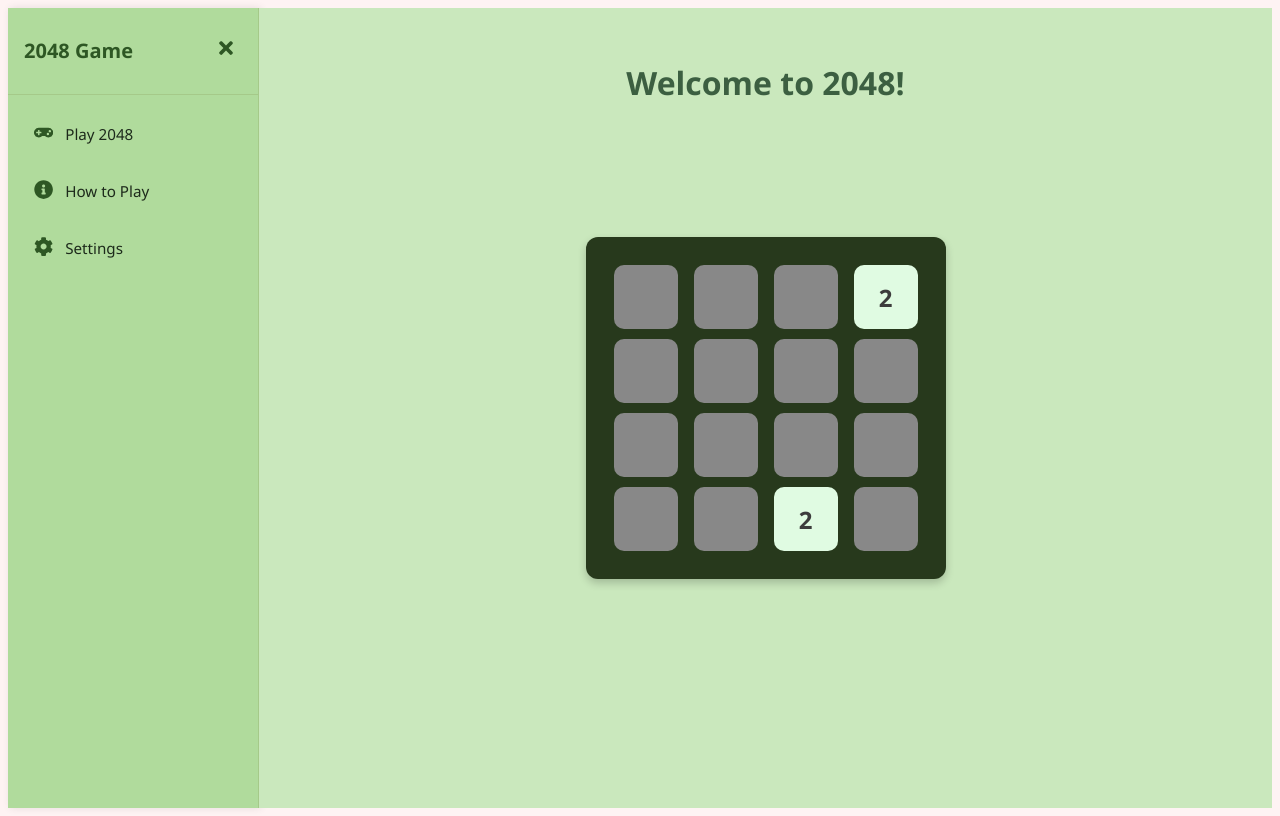
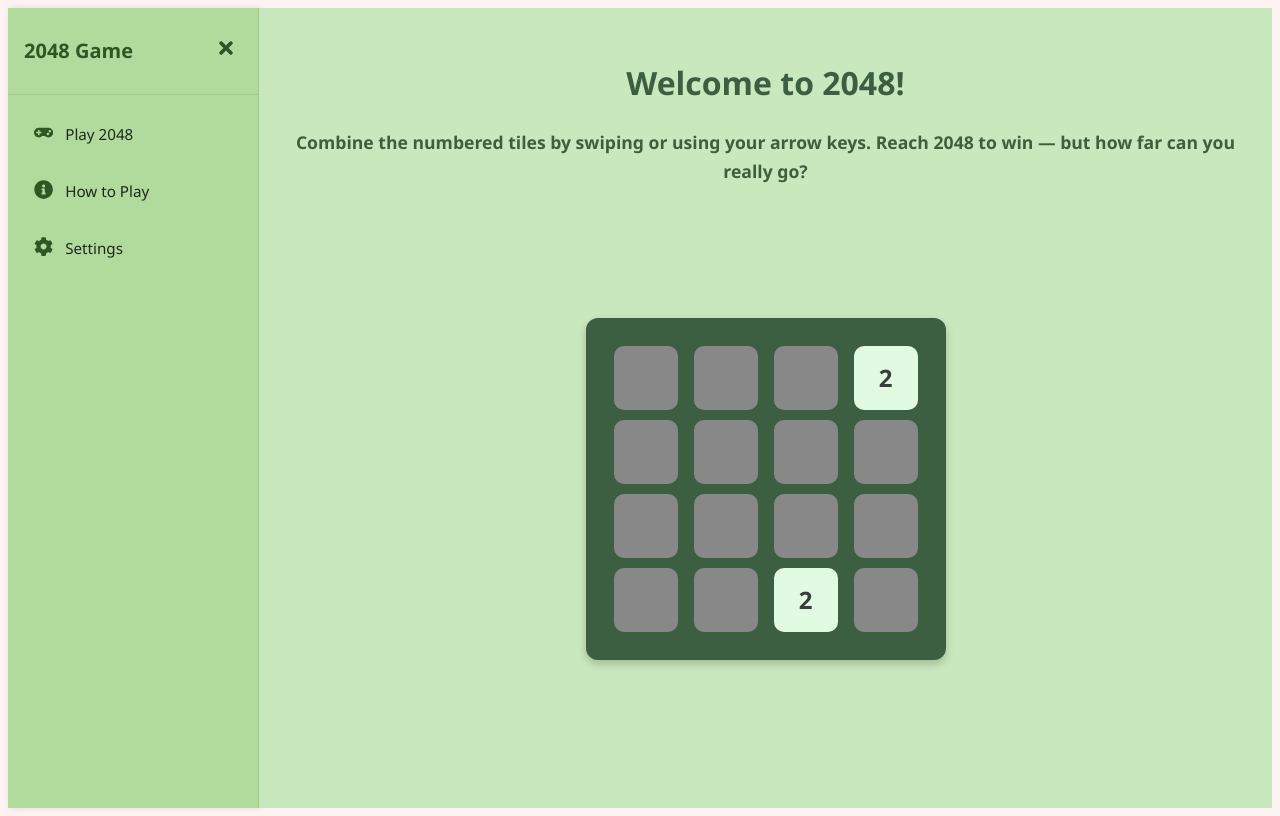
Before and after one commit to janhaviss/2048_Game, a React (Vite) app in the folder 2048_game/: page / in a window 1280 px wide. Built offline with nearby package versions, Linux system fonts and the light colour scheme.

Commit message:
Changed Color, added subtext

```diff
--- a/2048_game/src/App.css
+++ b/2048_game/src/App.css
@@ -20,3 +20,12 @@
   color: #3c5f41;
   text-align: center;
 }
+
+.intro-text {
+  font-size: 1.1rem;
+  margin-bottom: 1.5rem;
+  color: #3e5f3d;
+  /* max-width: 500px; */
+  line-height: 1.6;
+  text-align: center;
+}
--- a/2048_game/src/App.jsx
+++ b/2048_game/src/App.jsx
@@ -9,6 +9,9 @@ export default function App() {
       <Sidebar />
       <div className="main-content">
         <h1>Welcome to 2048!</h1>
+        <h4 className="intro-text">
+  Combine the numbered tiles by swiping or using your arrow keys. Reach 2048 to win — but how far can you really go?
+</h4>
         <Game />
       </div>
     </div>
--- a/2048_game/src/css/Game.css
+++ b/2048_game/src/css/Game.css
@@ -6,7 +6,8 @@
 }
 
 .game-container {
-  background-color: #27391C;
+  background-color: #3c5f41;
+;
   padding: 1.5rem;
   border-radius: 12px;
   display: inline-block;
--- a/2048_game/src/css/Tile.css
+++ b/2048_game/src/css/Tile.css
@@ -36,40 +36,40 @@
 
 .tile-16 {
   background-color: #55AD9B;
-  color: white;
+  color: #3c3c3c;
 }
 
 .tile-32 {
   background-color: #80BCBD;
-  color: white;
+  color: #3c3c3c;
 }
 
 .tile-64 {
   background-color: #75A47F;
-  color: white;
+  color: #3c3c3c;
 }
 
 .tile-128 {
   background-color: #638889;
-  color: white;
+  color: #3c3c3c;
 }
 
 .tile-256 {
   background-color: #618264;
-  color: white;
+  color: #3c3c3c;
 }
 
 .tile-512 {
   background-color: #1F7D53;
-  color: white;
+  color: #3c3c3c;
 }
 
 .tile-1024 {
   background-color: #255F38;
-  color: white;
+  color: #3c3c3c;
 }
 
 .tile-2048 {
-  background-color: #ffeb3b;
-  color: #006A67;
+  background-color: #006A67;
+  color: #3c3c3c;
 }
```
